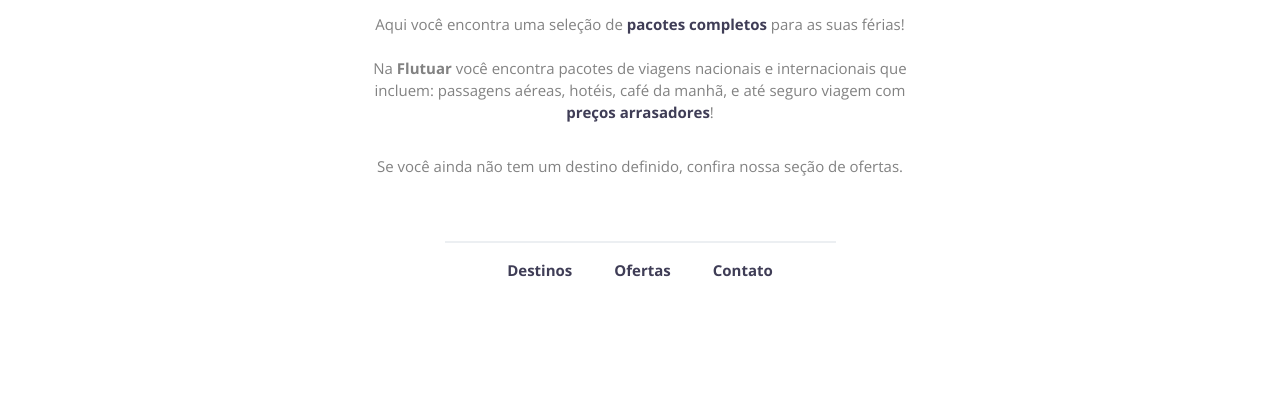
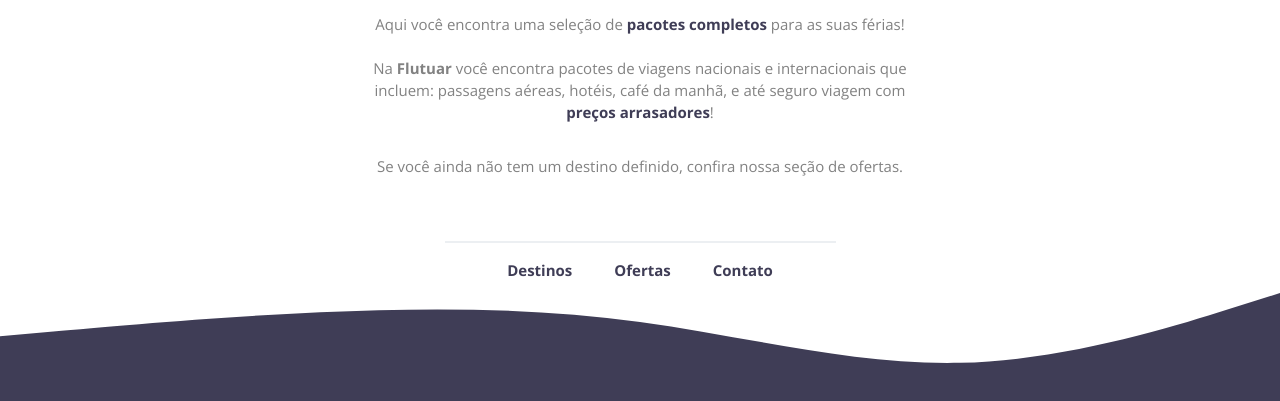
Before and after one commit to pedroduraes01/Projeto_home_page, a plain HTML site: page index.html in a window 1280 px wide. Shown: the part 377-778 px from the top of the page. Drawn offline with nearby package versions, Linux system fonts and the light colour scheme.

Commit message:
Adição de uma imagem em formato de onda no footer

```diff
--- a/index.html
+++ b/index.html
@@ -1,5 +1,5 @@
 <!DOCTYPE html>
-<html lang="en">
+<html lang="pt-br">
 
 <head>
   <link rel="preconnect" href="https://fonts.googleapis.com">
@@ -47,7 +47,15 @@
           target="_blank">Contato</a>
 
       </div>
+
+      <div class="wave">
+        <svg class="test" viewBox="0 0 1024 104" fill="none" xmlns="http://www.w3.org/2000/svg">
+          <path fill-rule="evenodd" clip-rule="evenodd"
+            d="M1024 0L981.333 13.4815C938.667 26.963 853.333 53.9259 768 55.8519C682.667 57.7778 597.333 34.6667 512 23.1111C426.667 11.5556 341.333 11.5556 256 15.4074C170.667 19.2593 85.3333 26.963 42.6666 30.8148L0 34.6667V104H42.6666C85.3333 104 170.667 104 256 104C341.333 104 426.667 104 512 104C597.333 104 682.667 104 768 104C853.333 104 938.667 104 981.333 104H1024V0Z"
+            fill="#3F3D56" />
+        </svg>
     </footer>
+  </div>
   </div>
 </body>
 
--- a/style.css
+++ b/style.css
@@ -70,6 +70,8 @@ main p+p {
   display: flex;
   justify-content: center;
   gap: 42px;
+
+  margin-bottom: 40px;
 }
 
 footer a {
@@ -81,3 +83,10 @@ footer a {
 
   text-decoration: none;
 }
+
+.test {
+  width: 100%;
+
+  position: absolute;
+  bottom: 0;
+}
```
Also changed, not shown: img/Wave.svg (added).
